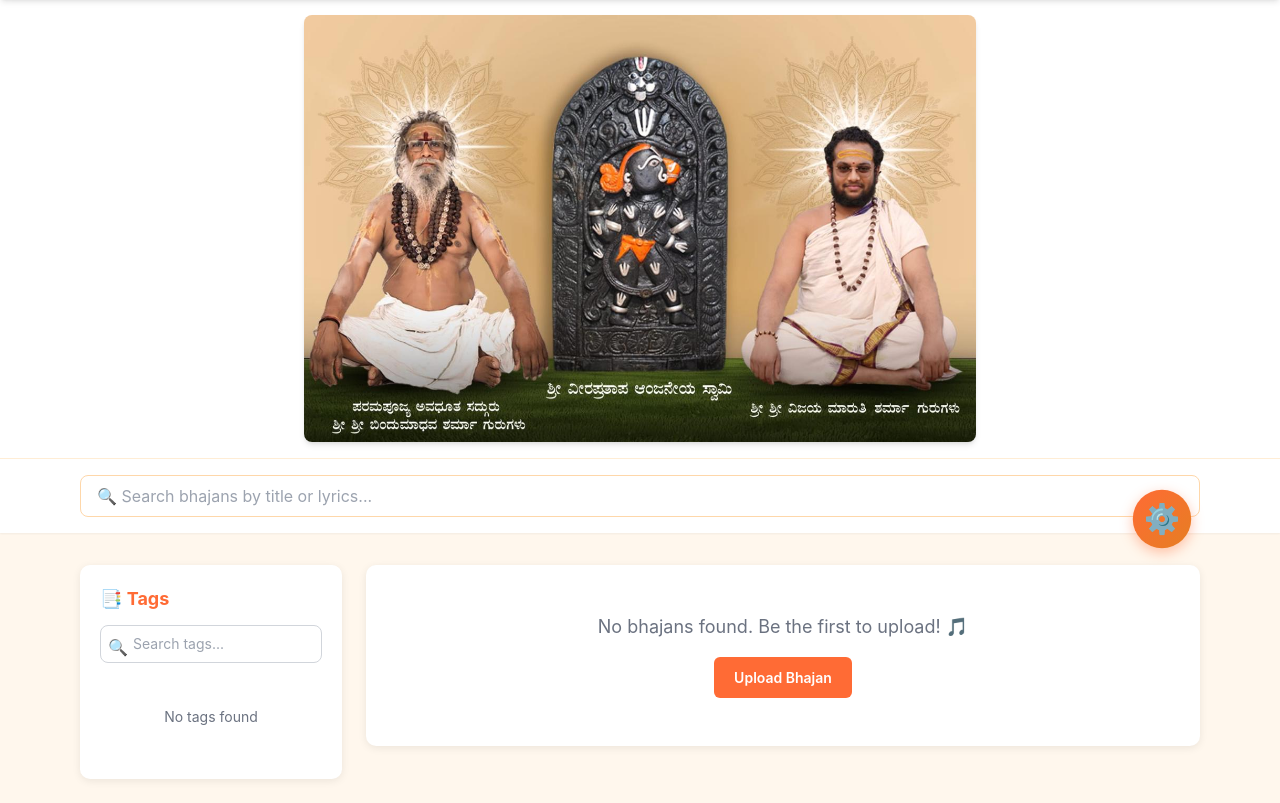
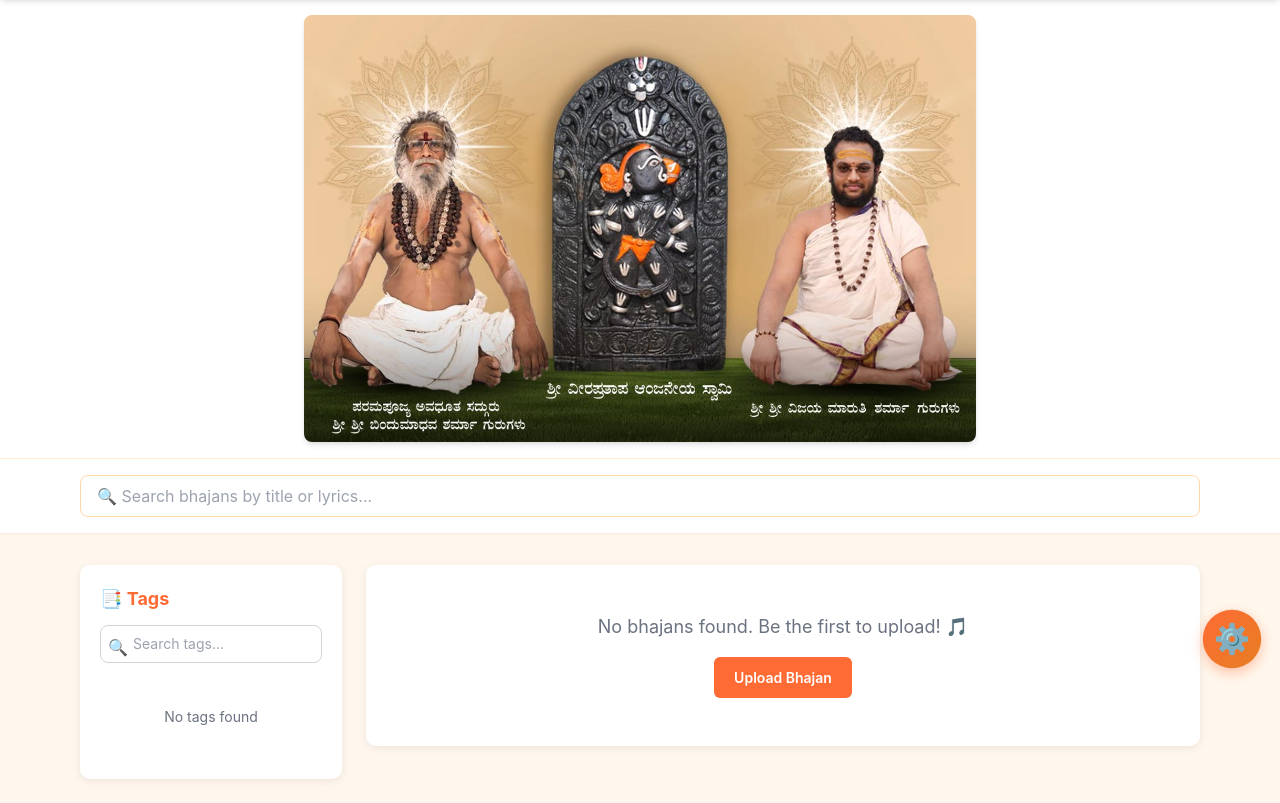
Before and after one commit to belaguru/bhajans, a FastAPI app: page / in a window 1280 px wide. Shown: the part 113-916 px from the top of the page. Run offline with FastAPI, Linux system fonts and the light colour scheme; data that the repository does not hold is empty; some libraries are stand-ins or nearby versions.

Commit message:
Move floating menu back to original position (bottom-right corner)
Changed: bottom: 140px, right: 90px → bottom: 20px, right: 20px
Back to classic bottom-right corner position

```diff
--- a/static/style.css
+++ b/static/style.css
@@ -261,8 +261,8 @@ input:focus, textarea:focus, select:focus {
 /* ===== FLOATING MENU ===== */
 .floating-menu-button {
     position: fixed;
-    bottom: 140px;
-    right: 90px;
+    bottom: 20px;
+    right: 20px;
     z-index: 999;
     background: linear-gradient(135deg, #FF6B35, #E67E22);
     border: none;
```
